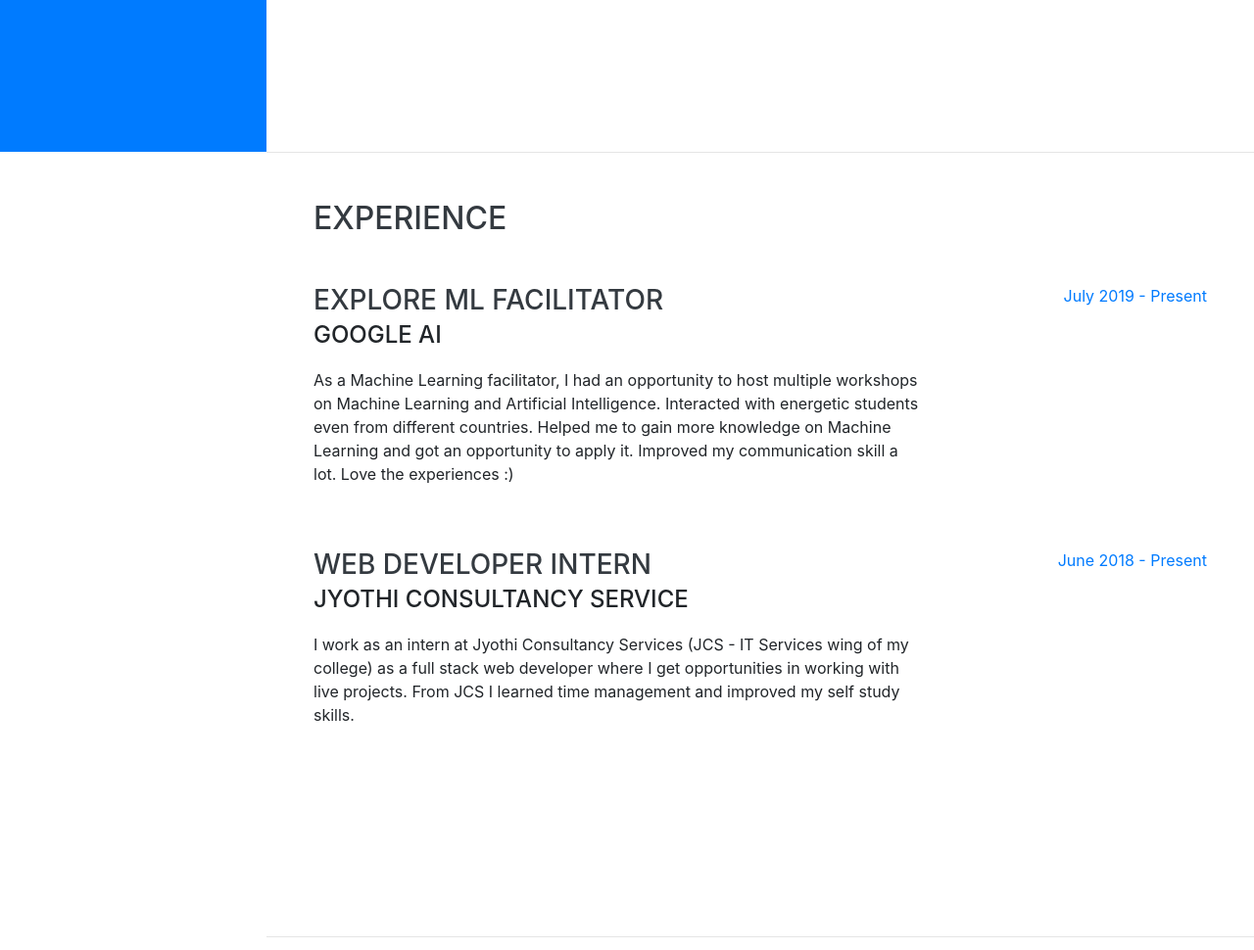
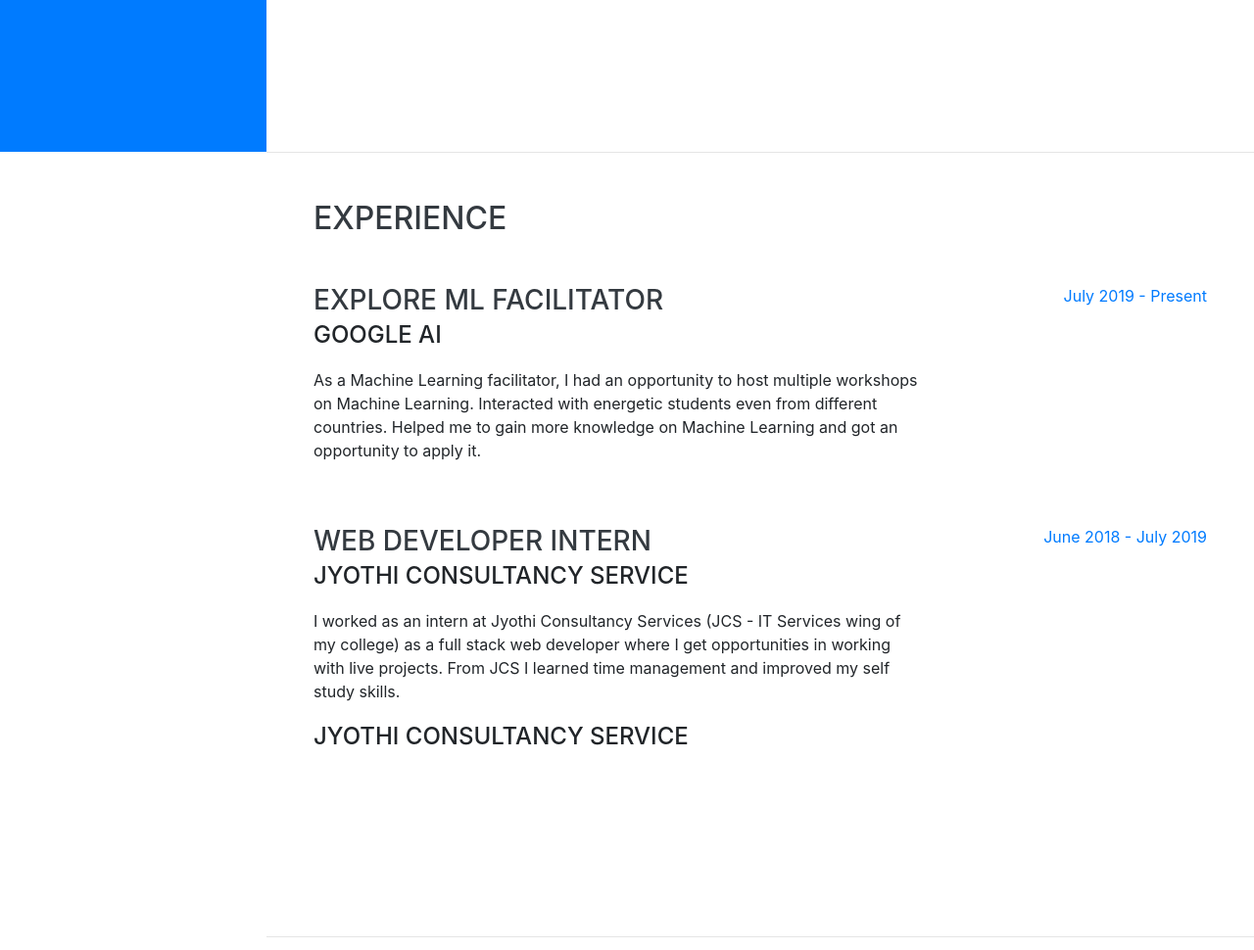
Before and after one commit to sreeragrnandan/sreeragrnandan.github.io, a website with bundled scripts: page index.html in a window 1280 px wide. Shown: the part 645-1615 px from the top of the page at 98% size. Built offline with nearby package versions, Linux system fonts and the light colour scheme; a web font is replaced by a local one.

Commit message:
Update index.html

```diff
--- a/index.html
+++ b/index.html
@@ -38,7 +38,11 @@
 
   <!-- Custom styles for this template -->
   <link href="css/resume.min.css" rel="stylesheet">
-
+<style>
+    .subheading{
+    font-size: 2rem;
+    }
+</style>
 </head>
 
 <body id="page-top">
@@ -91,10 +95,10 @@
         <p class="lead mb-5">
           A Computer Science and Engineering student inquisitive in Machine Learning, Artificial Intelligence
             and Full Stack Development.
-          Facilirator for Google AI Explore ML program and hosted numerous workshops on
-            machine learning as resource person all around the state.
-            Feeling Lucky to live this
-          life :)
+         Been Facilitator of Google AI Explore ML Academy and hosted numerous workshops on
+            machine learning as resource person all around the state. Love to create magic with software :)
+<!--             Feeling Lucky to live this
+          life :)  -->
         </p>
         <p class="lead mb-5">
          <i>To know more about me check me at:</i>
@@ -128,10 +132,10 @@
             <div class="subheading mb-3">Google AI</div>
             <p>
               As a Machine Learning facilitator, I had an opportunity to host multiple workshops on
-                Machine Learning and Artificial Intelligence. Interacted with energetic students even from different countries.
+                Machine Learning.
+                Interacted with energetic students even from different countries.
                 Helped me to gain more knowledge on
                 Machine Learning and got an opportunity to apply it.
-                Improved my communication skill a lot. Love the experiences :)
             </p>
           </div>
           <div class="resume-date text-md-right">
@@ -144,14 +148,16 @@
             <h3 class="mb-0">Web Developer Intern</h3>
             <div class="subheading mb-3">Jyothi Consultancy Service</div>
             <p>
-             I work as an intern at Jyothi Consultancy Services
+             I worked as an intern at Jyothi Consultancy Services
                 (JCS - IT Services wing of my college) as
                 a full stack web developer where I get opportunities in working with live projects.
                 From JCS I learned time management and improved my self study skills.
+                <div class="subheading mb-3">Jyothi Consultancy Service</div>
+
             </p>
           </div>
           <div class="resume-date text-md-right">
-            <span class="text-primary">June 2018 - Present</span>
+            <span class="text-primary">June 2018 - July 2019</span>
           </div>
         </div>
 
```
